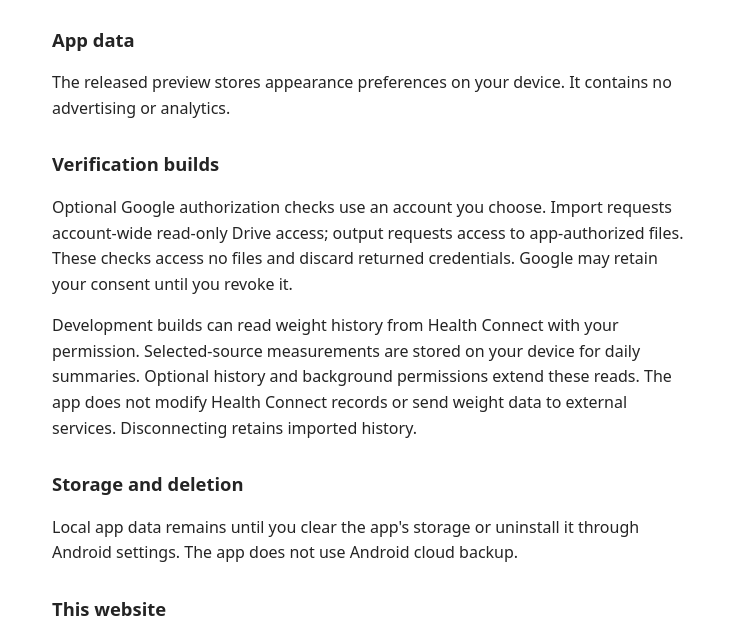
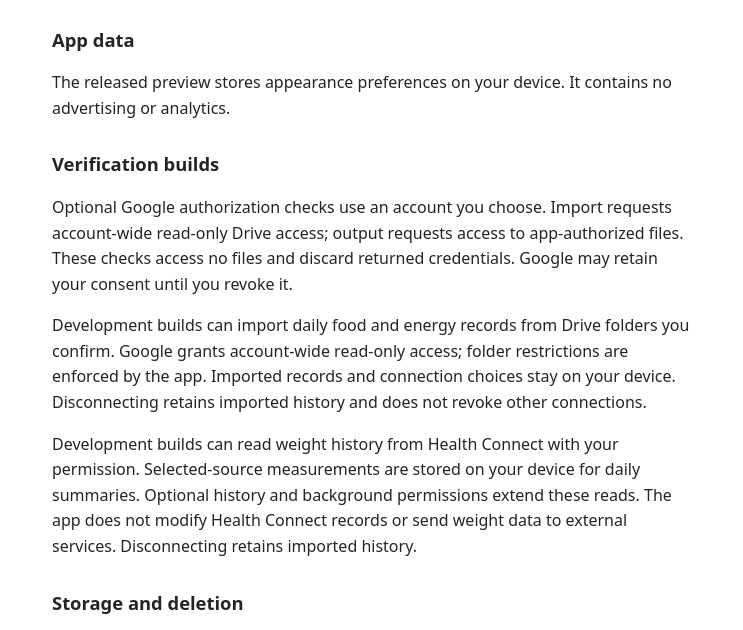
Before and after one commit to LachimB/weight-freak-info, a plain HTML site: page privacy.html in a window 1280 px wide. Shown: the part 162-792 px from the top of the page, without its empty margins (268-1011 px from the left). Drawn offline with Linux system fonts and the light colour scheme.

Commit message:
Describe optional development import privacy

```diff
--- a/privacy.html
+++ b/privacy.html
@@ -15,6 +15,7 @@
     <p>The released preview stores appearance preferences on your device. It contains no advertising or analytics.</p>
     <h2>Verification builds</h2>
     <p>Optional Google authorization checks use an account you choose. Import requests account-wide read-only Drive access; output requests access to app-authorized files. These checks access no files and discard returned credentials. Google may retain your consent until you revoke it.</p>
+    <p>Development builds can import daily food and energy records from Drive folders you confirm. Google grants account-wide read-only access; folder restrictions are enforced by the app. Imported records and connection choices stay on your device. Disconnecting retains imported history and does not revoke other connections.</p>
     <p>Development builds can read weight history from Health Connect with your permission. Selected-source measurements are stored on your device for daily summaries. Optional history and background permissions extend these reads. The app does not modify Health Connect records or send weight data to external services. Disconnecting retains imported history.</p>
     <h2>Storage and deletion</h2>
     <p>Local app data remains until you clear the app's storage or uninstall it through Android settings. The app does not use Android cloud backup.</p>
```
